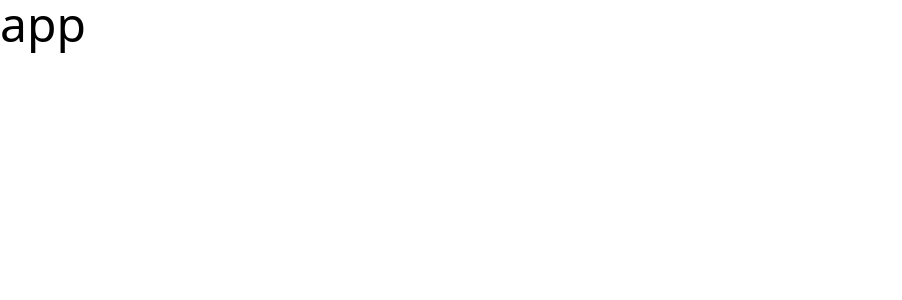
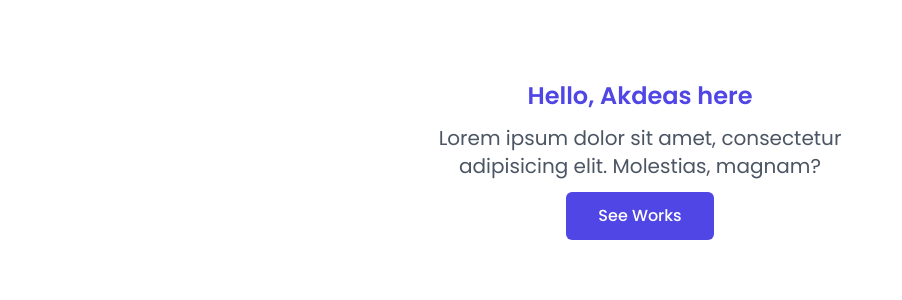
Before and after one commit to akdeaso/akdeaso.github.io, a React (Vite) app: page / in a window 1280 px wide. Shown: the top 300 px of the page, without its empty margins (0-902 px from the left). Built offline with nearby package versions, Linux system fonts and the light colour scheme.

Commit message:
add hero section

```diff
--- a/index.html
+++ b/index.html
@@ -5,6 +5,12 @@
     <link rel="icon" type="image/svg+xml" href="/vite.svg" />
     <meta name="viewport" content="width=device-width, initial-scale=1.0" />
     <title>Vite + React</title>
+    <link rel="preconnect" href="https://fonts.googleapis.com" />
+    <link rel="preconnect" href="https://fonts.gstatic.com" crossorigin />
+    <link
+      href="https://fonts.googleapis.com/css2?family=Poppins:wght@300;400;500;600&display=swap"
+      rel="stylesheet"
+    />
   </head>
   <body>
     <div id="root"></div>
--- a/src/App.jsx
+++ b/src/App.jsx
@@ -1,7 +1,12 @@
 import React from "react";
+import HeroSection from "./components/HeroSection";
 
 const App = () => {
-  return <h1 className="text-5xl">app</h1>;
+  return (
+    <div className="font-poppins bg:white dark:bg-slate-900">
+      <HeroSection></HeroSection>
+    </div>
+  );
 };
 
 export default App;
--- /dev/null
+++ b/src/components/HeroSection.jsx
@@ -0,0 +1,25 @@
+import React from "react";
+
+const HeroSection = () => {
+  return (
+    <div className="flex items-center justify-center flex-col py-20">
+      <div className="text-center">
+        <h1 className="text-2xl md:test-4xl mb-1 md:mb-3 text-indigo-600 font-semibold">
+          Hello, Akdeas here
+        </h1>
+        <p className="text-md md:text-xl max-w-md mb-3 text-gray-600">
+          Lorem ipsum dolor sit amet, consectetur adipisicing elit. Molestias,
+          magnam?
+        </p>
+        <a
+          href="#"
+          className="inline-block px-8 py-3 border-transparent text-base font-medium rounded-md text-white bg-indigo-600 hover:bg-indigo-700 md:text-md"
+        >
+          See Works
+        </a>
+      </div>
+    </div>
+  );
+};
+
+export default HeroSection;
--- a/tailwind.config.cjs
+++ b/tailwind.config.cjs
@@ -3,7 +3,11 @@
   content: ['./src/**/*.{jsx,js}'],
   darkMode: 'class',
   theme: {
-    extend: {},
+    extend: {
+      fontFamily:{
+        poppins: ['poppins', 'serif']
+      }
+    },
   },
   plugins: [],
 }
```
